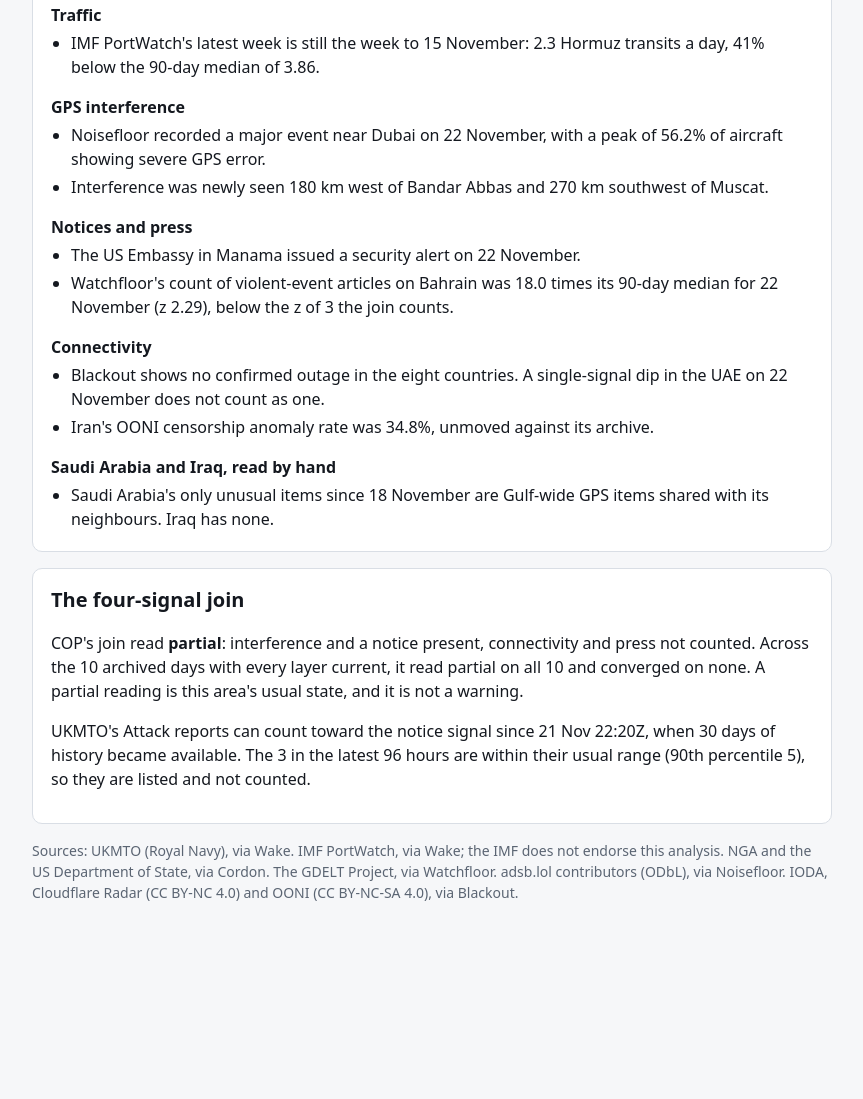
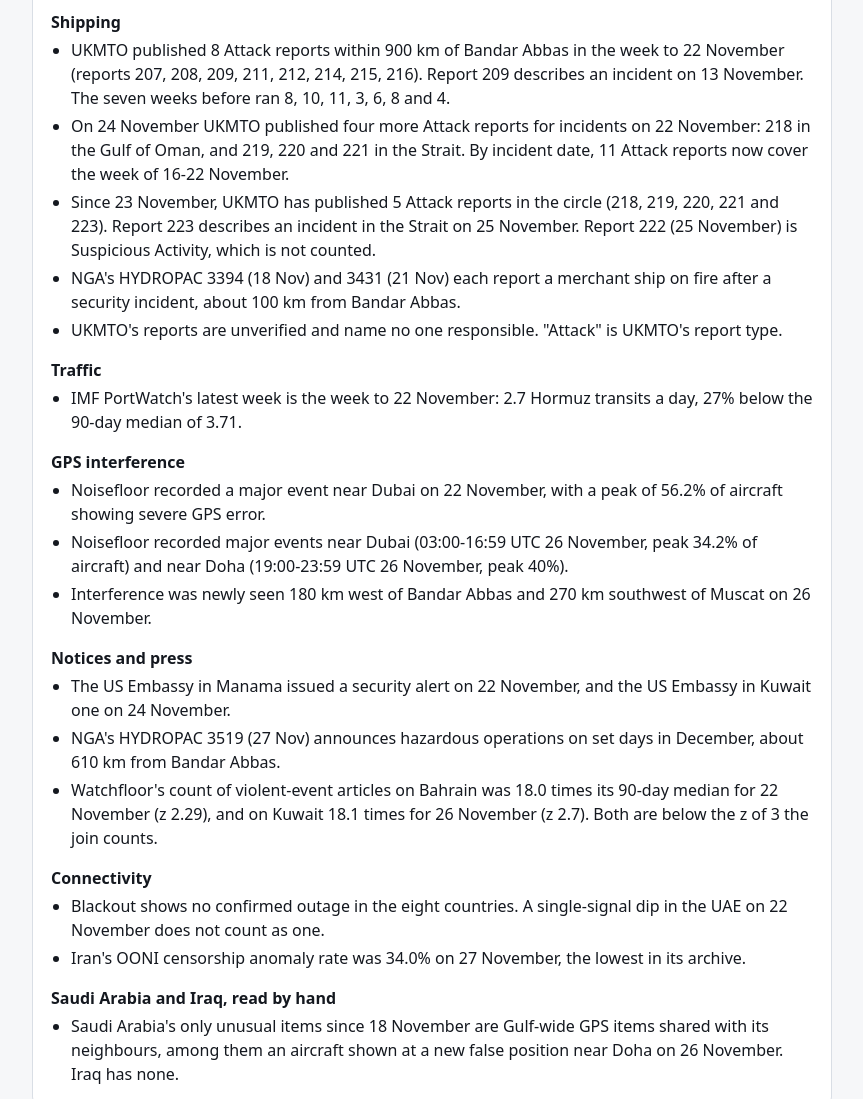
Before and after one commit to metacog-osint/verdict, a plain HTML site: page site/calls/2026-11-23-gulf.html in a window 1280 px wide. Shown: the part 1136-2235 px from the top of the page, without its empty margins (208-1071 px from the left). Before the commit the page ends 2085 px from the top, so only its background shows below. Drawn offline with Linux system fonts and the light colour scheme.

Commit message:
Gulf call 1: bottom line, signature and a 27 Nov read
Adds the signed bottom line and brings the page to COP's read of
18:34 UTC 27 Nov: UKMTO reports 218-221 (published 24 Nov, incidents
22 Nov) and 223, PortWatch's week to 22 Nov, the 26 Nov GPS events
near Dubai and Doha, the Kuwait alert and HYDROPAC 3519, and the join's
14-day base rate and 96-hour UKMTO count.

Assisted-by: Claude Code (Anthropic)

```diff
--- a/site/calls/2026-11-23-gulf.html
+++ b/site/calls/2026-11-23-gulf.html
@@ -26,11 +26,12 @@
 
 <main class="wrap call">
   <h1>Gulf and Strait of Hormuz: weekly call 1</h1>
-  <p class="lede">Covers 16-22 November 2026. COP read at <time data-utc="2026-11-23T14:20:49Z">14:20 UTC 23 Nov 2026</time>.</p>
+  <p class="lede">Covers 16-22 November 2026, with UKMTO's reports published since. COP read at <time data-utc="2026-11-27T18:34:31Z">18:34 UTC 27 Nov 2026</time>.</p>
 
   <section class="card" aria-labelledby="bottom-h">
     <h2 id="bottom-h">Bottom line</h2>
-    <p class="unsigned">Not yet signed. The analyst's bottom line goes here.</p>
+    <p>UKMTO published 8 Attack reports in the circle in the week to 22 Nov, from 4 the week before, all in the Strait of Hormuz. Four more, for incidents on 22 Nov (three in the Strait, one in the Gulf of Oman), came out on 24 Nov, so 11 Attack reports now cover incidents in that week (report 209 was for 13 Nov). Since 23 Nov, the window question 1 scores, UKMTO has published 5 Attack reports. GPS interference stayed standing over the Gulf, with major events near Dubai and Doha on 26 Nov. Connectivity in the eight countries did not move. The join read partial, this area's usual state.</p>
+    <p class="muted small">Signed by Tom Brummer, <time data-utc="2026-11-27T19:00:00Z">27 Nov 2026</time>.</p>
   </section>
 
   <section class="card" aria-labelledby="q-h">
@@ -44,35 +45,39 @@
     <p class="muted small">Measurements and reports, layer by layer. They do not state a cause or an intent.</p>
     <h3>Shipping</h3>
     <ul>
-      <li>UKMTO published 8 Attack reports within 900 km of Bandar Abbas (reports 207, 208, 209, 211, 212, 214, 215, 216). Report 209 describes an incident on 13 November. The seven weeks before ran 8, 10, 11, 3, 6, 8 and 4.</li>
+      <li>UKMTO published 8 Attack reports within 900 km of Bandar Abbas in the week to 22 November (reports 207, 208, 209, 211, 212, 214, 215, 216). Report 209 describes an incident on 13 November. The seven weeks before ran 8, 10, 11, 3, 6, 8 and 4.</li>
+      <li>On 24 November UKMTO published four more Attack reports for incidents on 22 November: 218 in the Gulf of Oman, and 219, 220 and 221 in the Strait. By incident date, 11 Attack reports now cover the week of 16-22 November.</li>
+      <li>Since 23 November, UKMTO has published 5 Attack reports in the circle (218, 219, 220, 221 and 223). Report 223 describes an incident in the Strait on 25 November. Report 222 (25 November) is Suspicious Activity, which is not counted.</li>
       <li>NGA's HYDROPAC 3394 (18 Nov) and 3431 (21 Nov) each report a merchant ship on fire after a security incident, about 100 km from Bandar Abbas.</li>
       <li>UKMTO's reports are unverified and name no one responsible. "Attack" is UKMTO's report type.</li>
     </ul>
     <h3>Traffic</h3>
-    <ul><li>IMF PortWatch's latest week is still the week to 15 November: 2.3 Hormuz transits a day, 41% below the 90-day median of 3.86.</li></ul>
+    <ul><li>IMF PortWatch's latest week is the week to 22 November: 2.7 Hormuz transits a day, 27% below the 90-day median of 3.71.</li></ul>
     <h3>GPS interference</h3>
     <ul>
       <li>Noisefloor recorded a major event near Dubai on 22 November, with a peak of 56.2% of aircraft showing severe GPS error.</li>
-      <li>Interference was newly seen 180 km west of Bandar Abbas and 270 km southwest of Muscat.</li>
+      <li>Noisefloor recorded major events near Dubai (03:00-16:59 UTC 26 November, peak 34.2% of aircraft) and near Doha (19:00-23:59 UTC 26 November, peak 40%).</li>
+      <li>Interference was newly seen 180 km west of Bandar Abbas and 270 km southwest of Muscat on 26 November.</li>
     </ul>
     <h3>Notices and press</h3>
     <ul>
-      <li>The US Embassy in Manama issued a security alert on 22 November.</li>
-      <li>Watchfloor's count of violent-event articles on Bahrain was 18.0 times its 90-day median for 22 November (z 2.29), below the z of 3 the join counts.</li>
+      <li>The US Embassy in Manama issued a security alert on 22 November, and the US Embassy in Kuwait one on 24 November.</li>
+      <li>NGA's HYDROPAC 3519 (27 Nov) announces hazardous operations on set days in December, about 610 km from Bandar Abbas.</li>
+      <li>Watchfloor's count of violent-event articles on Bahrain was 18.0 times its 90-day median for 22 November (z 2.29), and on Kuwait 18.1 times for 26 November (z 2.7). Both are below the z of 3 the join counts.</li>
     </ul>
     <h3>Connectivity</h3>
     <ul>
       <li>Blackout shows no confirmed outage in the eight countries. A single-signal dip in the UAE on 22 November does not count as one.</li>
-      <li>Iran's OONI censorship anomaly rate was 34.8%, unmoved against its archive.</li>
+      <li>Iran's OONI censorship anomaly rate was 34.0% on 27 November, the lowest in its archive.</li>
     </ul>
     <h3>Saudi Arabia and Iraq, read by hand</h3>
-    <ul><li>Saudi Arabia's only unusual items since 18 November are Gulf-wide GPS items shared with its neighbours. Iraq has none.</li></ul>
+    <ul><li>Saudi Arabia's only unusual items since 18 November are Gulf-wide GPS items shared with its neighbours, among them an aircraft shown at a new false position near Doha on 26 November. Iraq has none.</li></ul>
   </section>
 
   <section class="card" aria-labelledby="join-h">
     <h2 id="join-h">The four-signal join</h2>
-    <p>COP's join read <strong>partial</strong>: interference and a notice present, connectivity and press not counted. Across the 10 archived days with every layer current, it read partial on all 10 and converged on none. A partial reading is this area's usual state, and it is not a warning.</p>
-    <p>UKMTO's Attack reports can count toward the notice signal since <time data-utc="2026-11-21T22:20:44Z">22:20 UTC 21 Nov 2026</time>, when 30 days of history became available. The 3 in the latest 96 hours are within their usual range (90th percentile 5), so they are listed and not counted.</p>
+    <p>COP's join read <strong>partial</strong>: interference and a notice present, connectivity and press not counted. Across the 14 archived days with every layer current, it read partial on all 14 and converged on none. A partial reading is this area's usual state, and it is not a warning.</p>
+    <p>UKMTO's Attack reports can count toward the notice signal since <time data-utc="2026-11-21T22:20:44Z">22:20 UTC 21 Nov 2026</time>, when 30 days of history became available. The 5 in the latest 96 hours are within their usual range (90th percentile 5), so they are listed and not counted.</p>
   </section>
 
   <p class="muted small credits">Sources: UKMTO (Royal Navy), via Wake. IMF PortWatch, via Wake; the IMF does not endorse this analysis. NGA and the US Department of State, via Cordon. The GDELT Project, via Watchfloor. adsb.lol contributors (ODbL), via Noisefloor. IODA, Cloudflare Radar (CC BY-NC 4.0) and OONI (CC BY-NC-SA 4.0), via Blackout.</p>
```
Also changed, not shown: site_src/calls/2026-11-23-gulf.html (+16 -11 lines).
